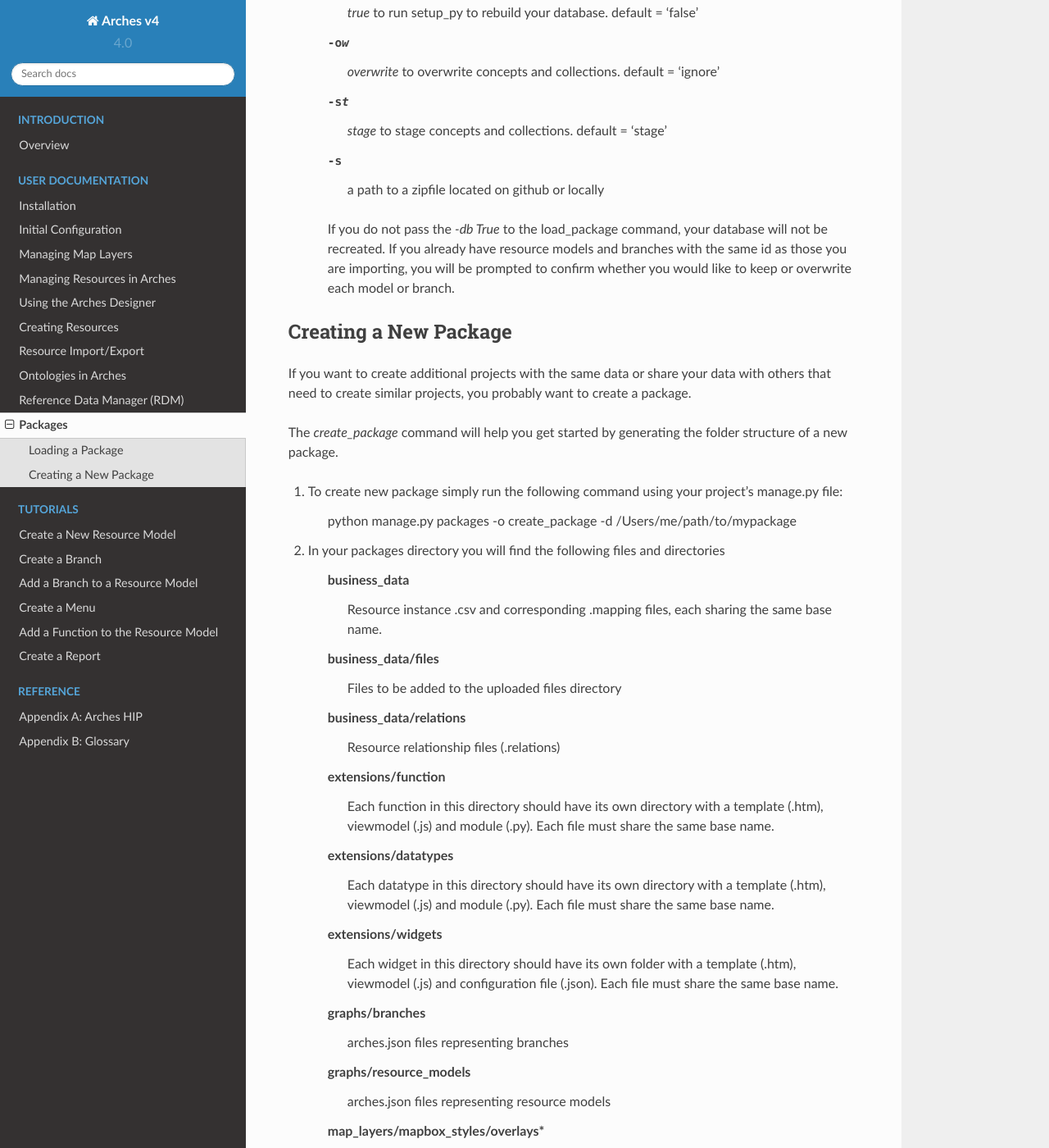
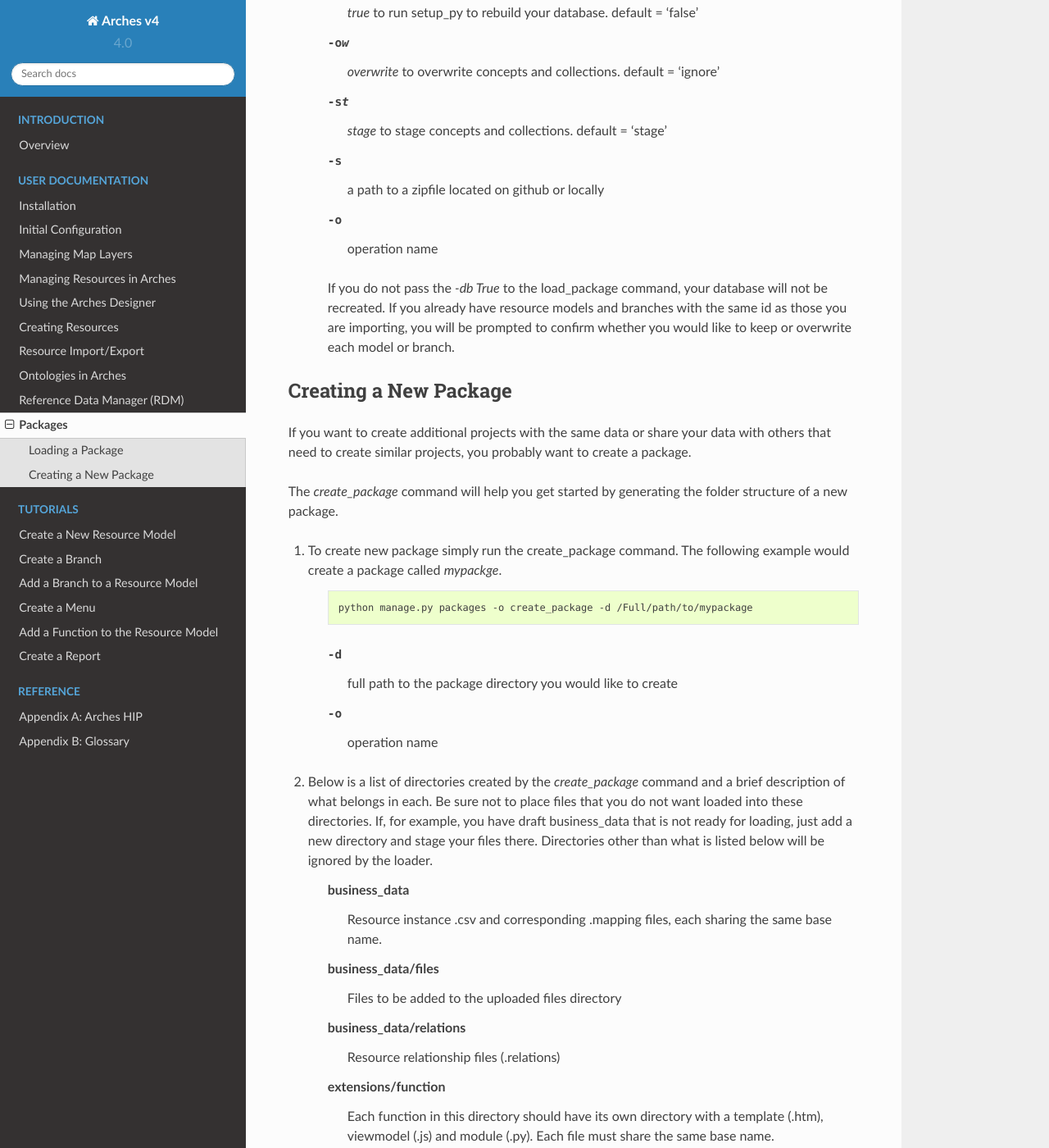
Before and after one commit to archesproject/arches-docs, a Sphinx documentation site: the page built from docs/create-package.txt, in a window 1280 px wide and 1400 px high, scrolled down 447 px. Shown: the whole window at 82% size. Built offline with Sphinx 7.4.7 and the Read the Docs theme 2.0.0, drawn with Linux system fonts in a browser that asks for light colours.

Commit message:
re #2335, Added additional information regarding files that users do not want to load. Also added an options list for the create_package command.

```diff
--- a/docs/create-package.txt
+++ b/docs/create-package.txt
@@ -18,6 +18,7 @@
     -ow    `overwrite` to overwrite concepts and collections. default = 'ignore'
     -st    `stage` to stage concepts and collections. default = 'stage'
     -s     a path to a zipfile located on github or locally
+    -o     operation name
 
     If you do not pass the `-db True` to the load_package command, your database will not be recreated. If you already have resource models and branches with the same id as those you are importing, you will be prompted to confirm whether you would like to keep or overwrite each model or branch.
 
@@ -29,11 +30,16 @@
 
 The `create_package` command will help you get started by generating the folder structure of a new package.
 
-#. To create new package simply run the following command using your project's manage.py file:
+#. To create new package simply run the create_package command. The following example would create a package called `mypackge`.
 
-    python manage.py packages -o create_package -d /Users/me/path/to/mypackage
+    .. code-block:: bash
 
-#. In your packages directory you will find the following files and directories
+        python manage.py packages -o create_package -d /Full/path/to/mypackage
+
+    -d    full path to the package directory you would like to create
+    -o    operation name
+
+#. Below is a list of directories created by the `create_package` command and a brief description of what belongs in each. Be sure not to place files that you do not want loaded into these directories. If, for example, you have draft business_data that is not ready for loading, just add a new directory and stage your files there. Directories other than what is listed below will be ignored by the loader.
 
     business_data
         Resource instance .csv and corresponding .mapping files, each sharing the same base name.
```
